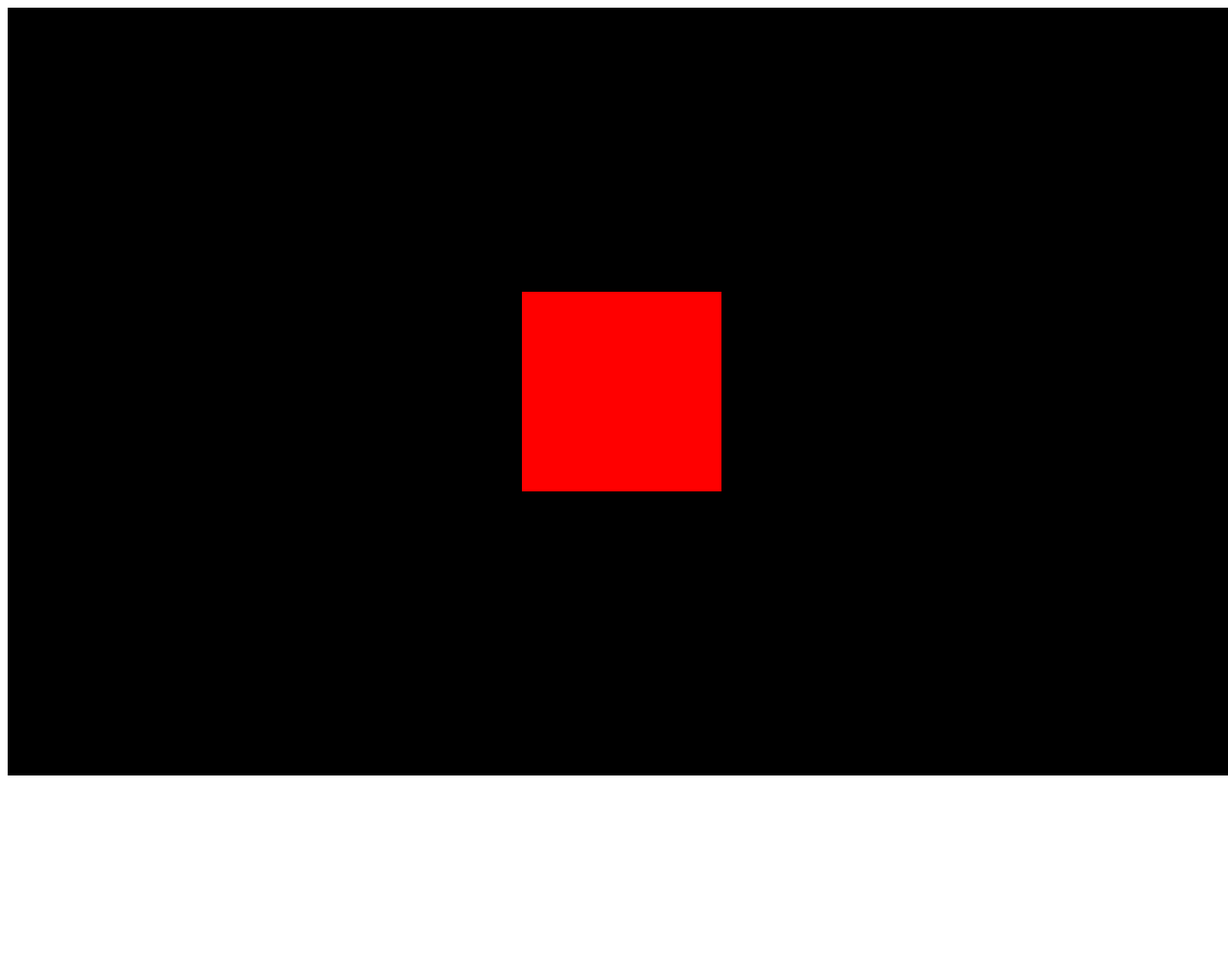
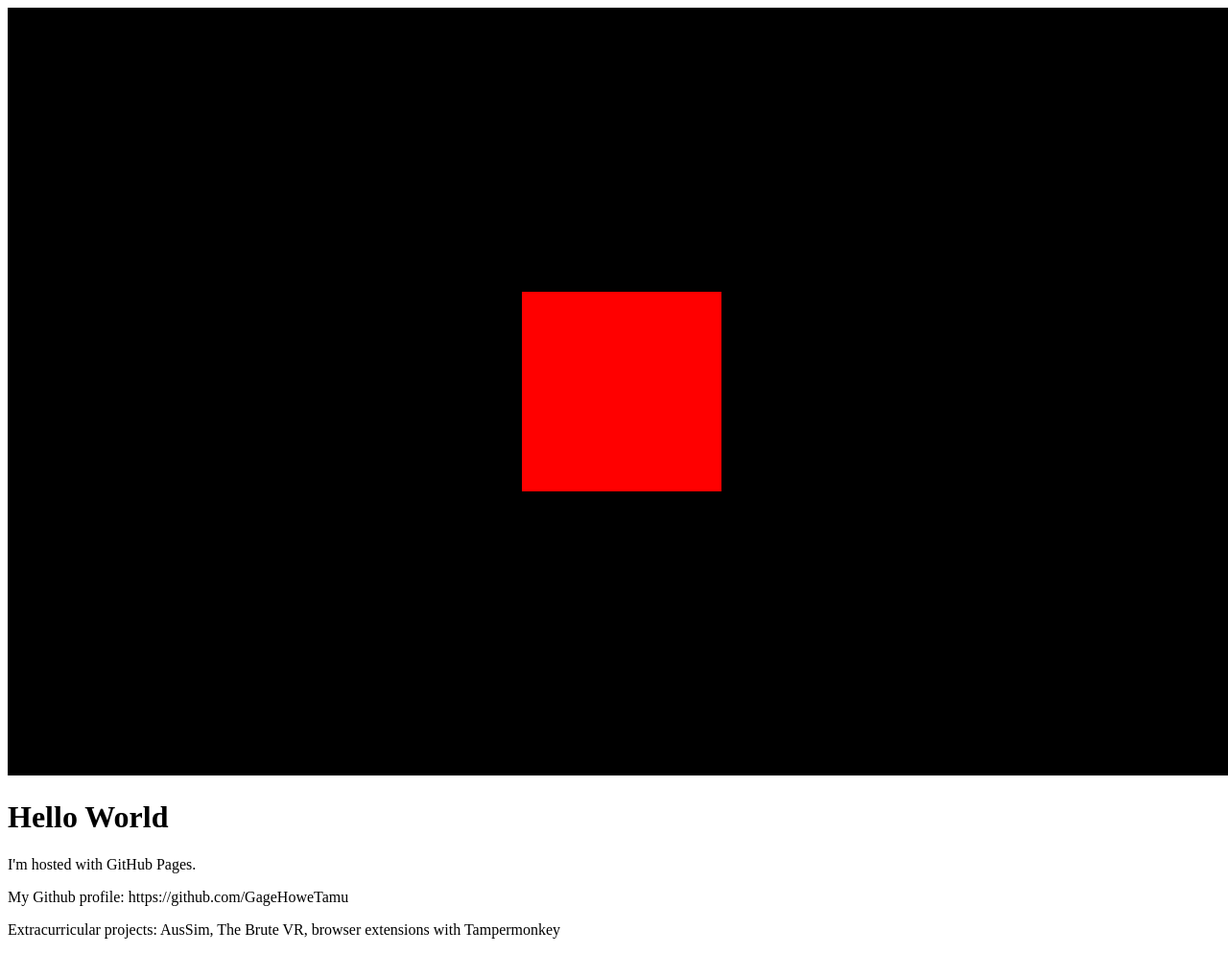
Before and after one commit to GageHoweTamu/GageHoweTamu.github.io, a website with bundled scripts: page dist/index.html in a window 1280 px wide. Shown: the whole page at 96% size. Before the commit the page ends 820 px from the top, so only its background shows below. Built offline with nearby package versions, Linux system fonts and the light colour scheme.

Commit message:
Update index.html

```diff
--- a/dist/index.html
+++ b/dist/index.html
@@ -1,6 +1,8 @@
 <!DOCTYPE html>
+
+<html lang="en">
+
 <head>
-<html lang="en">
     <meta charset="utf-8">
     <meta http-equiv="X-AU-Compatible" content="IE=edge">
     <meta name="viewport" content="width=device-width, initial-scale=1">
@@ -12,11 +14,14 @@
     <canvas class="webgl"></canvas>
     <script type="module" src="index.js"></script>
 
+    <h1>Hello World</h1>
+    <p>I'm hosted with GitHub Pages.</p>
+    <p>My Github profile: https://github.com/GageHoweTamu</p>
+    <p>Extracurricular projects: AusSim, The Brute VR, browser extensions with Tampermonkey</p>
+</body>
 
+<!--
+https://threejs.org/examples/#webgl_effects_ascii
 
-<!-- <h1>Hello World</h1>
-<p>I'm hosted with GitHub Pages.</p>
-<p>My Github profile: https://github.com/GageHoweTamu</p>
-<p>Extracurricular projects: AusSim, The Brute VR, browser extensions with Tampermonkey</p>
-</body>
+https://github.com/gagehowetamu/gagehowetamu.github.io
 </html> -->
```
